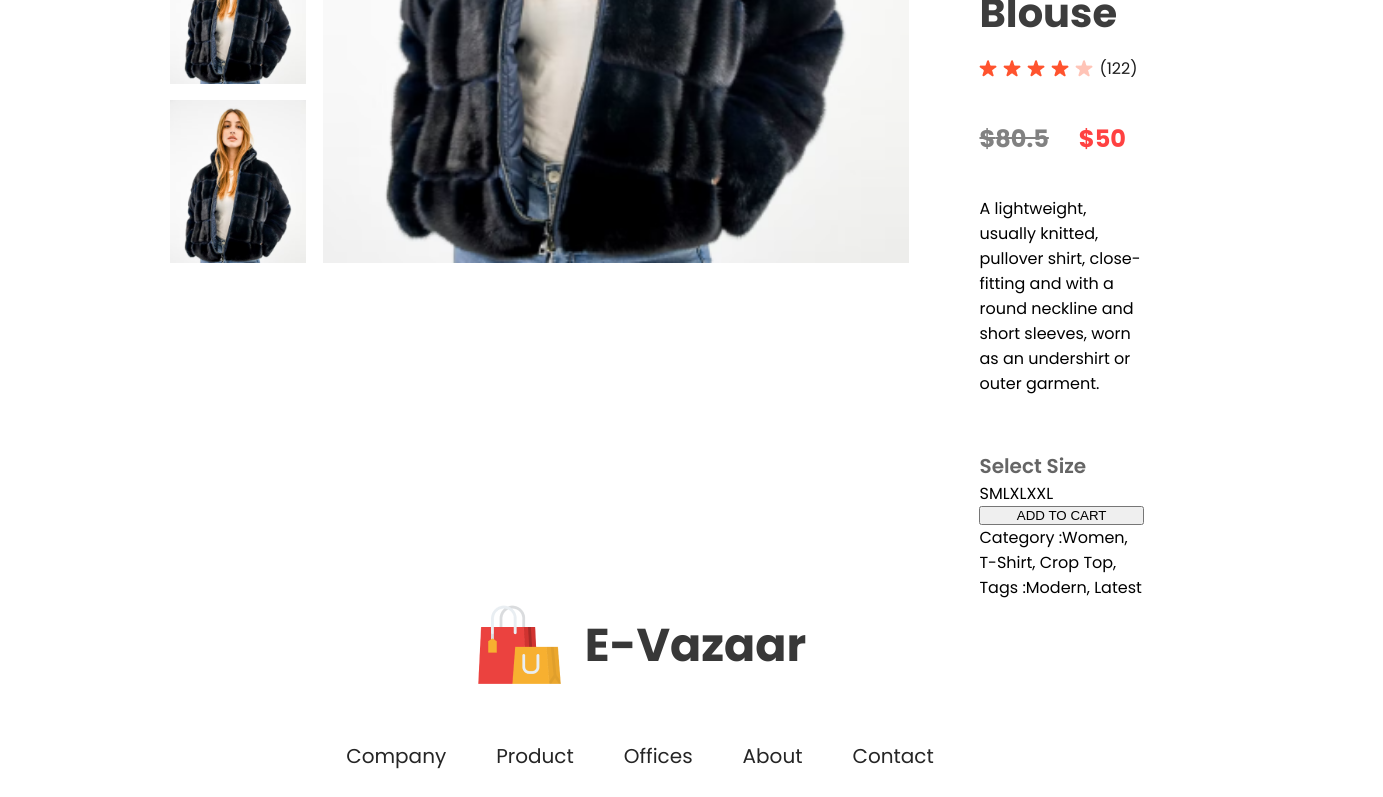
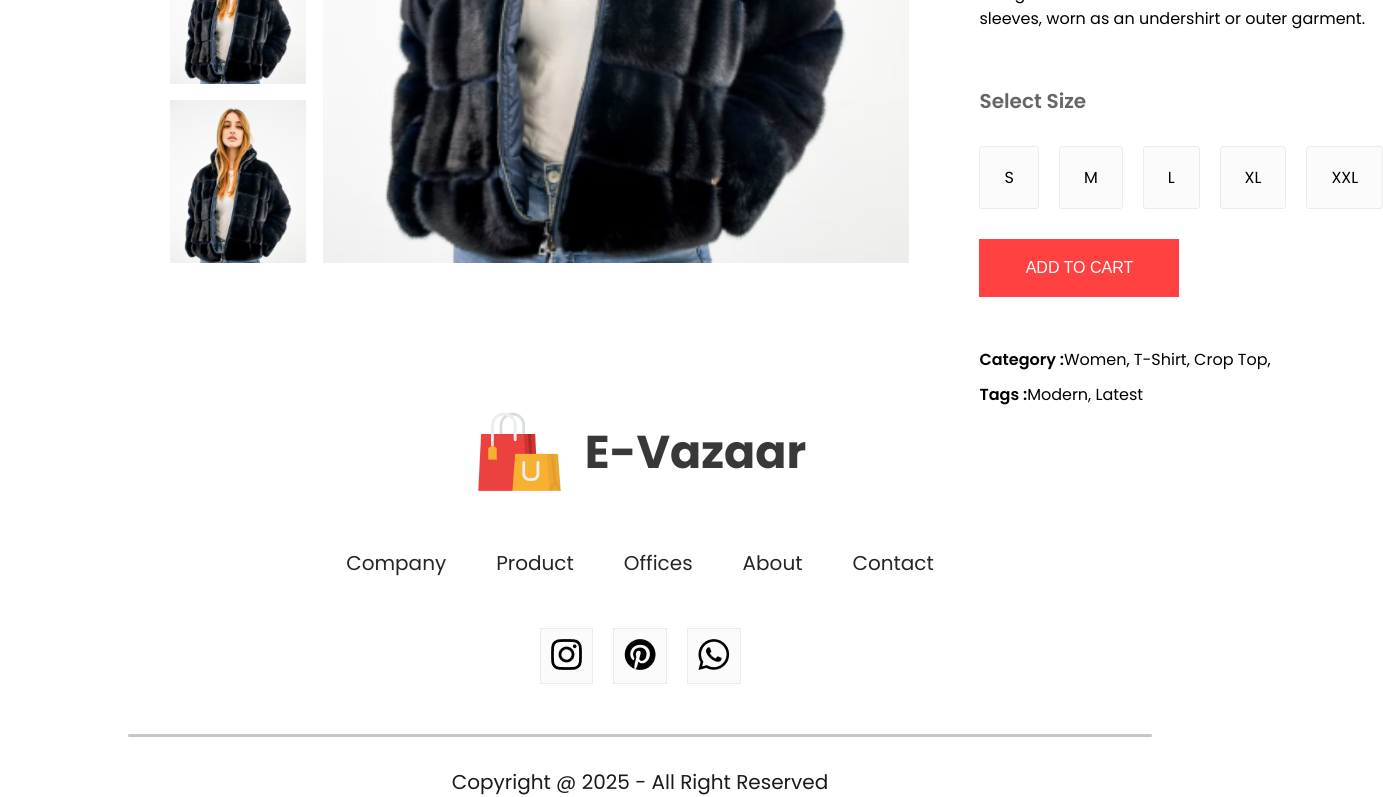
Before and after one commit to ankittripathe/FashionHub, a React (Vite) app: page /product/1 in a window 1280 px wide. Shown: the part 659-1456 px from the top of the page, 1383 px wide, since content can reach past the window. Built offline with nearby package versions, Linux system fonts and the light colour scheme.

Commit message:
descriptionBox

```diff
--- /dev/null
+++ b/src/Components/DescriptionBox/DescriptionBox.jsx
@@ -0,0 +1,12 @@
+import React from 'react'
+import './DescriptionBox.css'
+
+const DescriptionBox = () => {
+  return (
+    <div className='descriptionBox'>
+
+    </div>
+  )
+}
+
+export default DescriptionBox
--- a/src/Components/ProductDisplay/ProductDisplay.css
+++ b/src/Components/ProductDisplay/ProductDisplay.css
@@ -69,6 +69,36 @@
   font-size: 20px;
 }
 
-.prductDisplay-right-sizes{
-    display: flex;
+.prductDisplay-right-sizes {
+  display: flex;
+  margin: 30px 0px;
+  gap: 20px;
 }
+
+.prductDisplay-right-sizes div {
+  padding: 18px 24px;
+  background-color: #fbfbfb;
+  border: 1px solid #ebebeb;
+  border-radius: 3px;
+  cursor: pointer;
+}
+
+.productDisplay-right button {
+  padding: 20px 40px;
+  width: 200px;
+  font-size: 16px;
+  color: white;
+  background: #ff4141;
+  margin-bottom: 40px;
+  border: none;
+  outline: none;
+  cursor: pointer;
+}
+
+.productDisplay-right-category {
+  margin-top: 10px;
+}
+
+.productDisplay-right-category span {
+  font-weight: 600;
+}
--- a/src/Pages/Product.jsx
+++ b/src/Pages/Product.jsx
@@ -3,6 +3,7 @@ import { ShopContextCreated } from "../Context/ShopContext";
 import { useParams } from "react-router-dom";
 import Breadcrum from "../Components/Breadcrums/Breadcrum";
 import ProductDisplay from "../Components/ProductDisplay/ProductDisplay";
+import DescriptionBox from "../Components/DescriptionBox/DescriptionBox";
 
 const Product = () => {
   const { all_product } = useContext(ShopContextCreated);
@@ -17,6 +18,8 @@ const Product = () => {
       <Breadcrum product={product} />
 
       <ProductDisplay product={product}/>
+
+      <DescriptionBox/>
     </div>
   );
 };
```
Also changed, not shown: src/Components/DescriptionBox/DescriptionBox.css (added).
